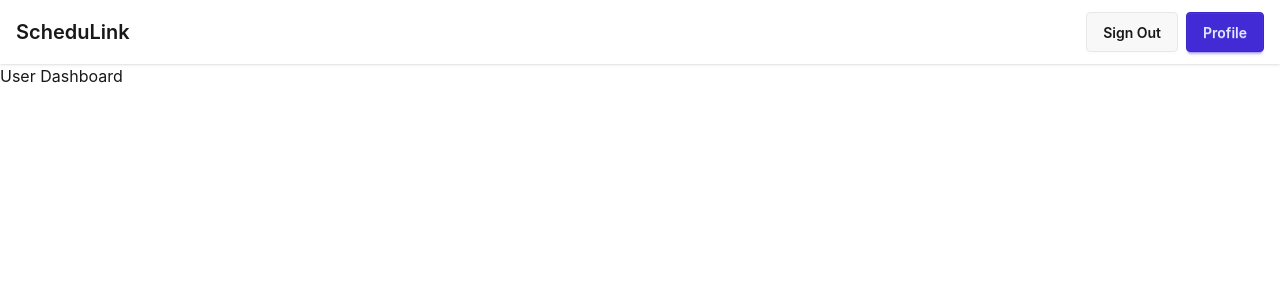
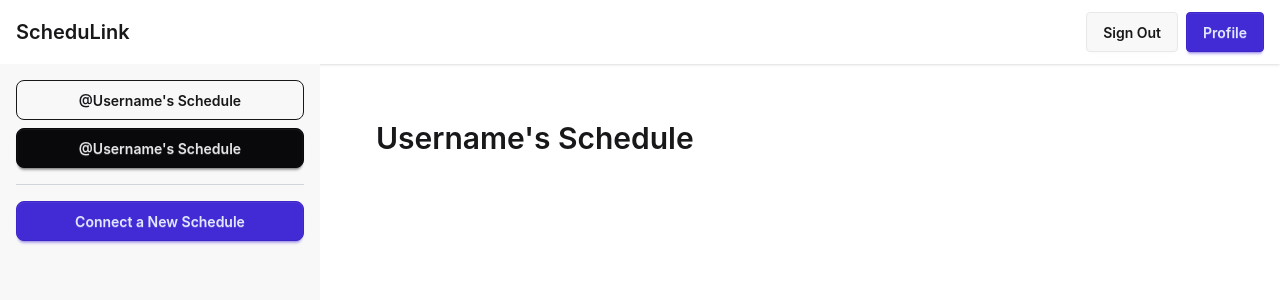
Before and after one commit to Lance-Tan/Schedule-Sharer, an Angular app in the folder ScheduLink-FrontEnd/: page /dashboard in a window 1280 px wide. Shown: the top 300 px of the page. Built offline with nearby package versions, Linux system fonts and the light colour scheme.

Commit message:
initial dashboard html outline

```diff
--- a/ScheduLink-FrontEnd/src/app/pages/dashboard/dashboard.html
+++ b/ScheduLink-FrontEnd/src/app/pages/dashboard/dashboard.html
@@ -1,3 +1,61 @@
 <app-nav-bar [signedIn]=true></app-nav-bar>
 
-<h2>User Dashboard</h2>
+<div class="drawer md:drawer-open">
+  <input id="my-drawer-3" type="checkbox" class="drawer-toggle" />
+  <div class="drawer-content relative flex flex-col p-14">
+    <!-- Page content here -->
+    <h2 class="font-semibold text-3xl">Username's Schedule</h2>
+
+    <label for="my-drawer-3" class="glass btn btn-circle m-3 drawer-button md:hidden absolute left-0 top-0">
+      >
+    </label>
+  </div>
+  <div class="drawer-side">
+    <label for="my-drawer-3" aria-label="close sidebar" class="drawer-overlay"></label>
+    <ul class="menu bg-base-200 min-h-full w-80 p-4 gap-2">
+      <!-- Sidebar content here -->
+      <li>
+        <button class="btn btn-outline rounded-box">@Username's Schedule</button>
+      </li>
+      <li>
+        <button class="btn btn-neutral rounded-box">@Username's Schedule</button>
+      </li>
+
+      <hr class="my-2 text-gray-300">
+      <!-- <li>
+        <button class="btn btn-primary">Connect a New Schedule</button>
+      </li> -->
+
+      <li>
+        <div class="dropdown p-0">
+          <div tabindex="0" role="button" class="btn btn-primary w-full rounded-box">Connect a New Schedule</div>
+          <div tabindex="-1" class="dropdown-content bg-base-100 rounded-box z-1 w-full mt-2 p-2 px-3 shadow-lg">
+            <h3 class="font-semibold text-lg mb-1">Search Users</h3>
+
+            <div class="flex flex-row">
+              <label class="input">
+                <input type="search" required placeholder="Username" />
+
+              </label>
+              <button class="btn btn-circle ml-1">
+                <svg class="h-[1em] opacity-50" xmlns="http://www.w3.org/2000/svg" viewBox="0 0 24 24">
+                  <g
+                    stroke-linejoin="round"
+                    stroke-linecap="round"
+                    stroke-width="2.5"
+                    fill="none"
+                    stroke="currentColor"
+                  >
+                    <circle cx="11" cy="11" r="8"></circle>
+                    <path d="m21 21-4.3-4.3"></path>
+                  </g>
+                </svg>
+              </button>
+            </div>
+
+          </div>
+        </div>
+      </li>
+    </ul>
+  </div>
+</div>
```
